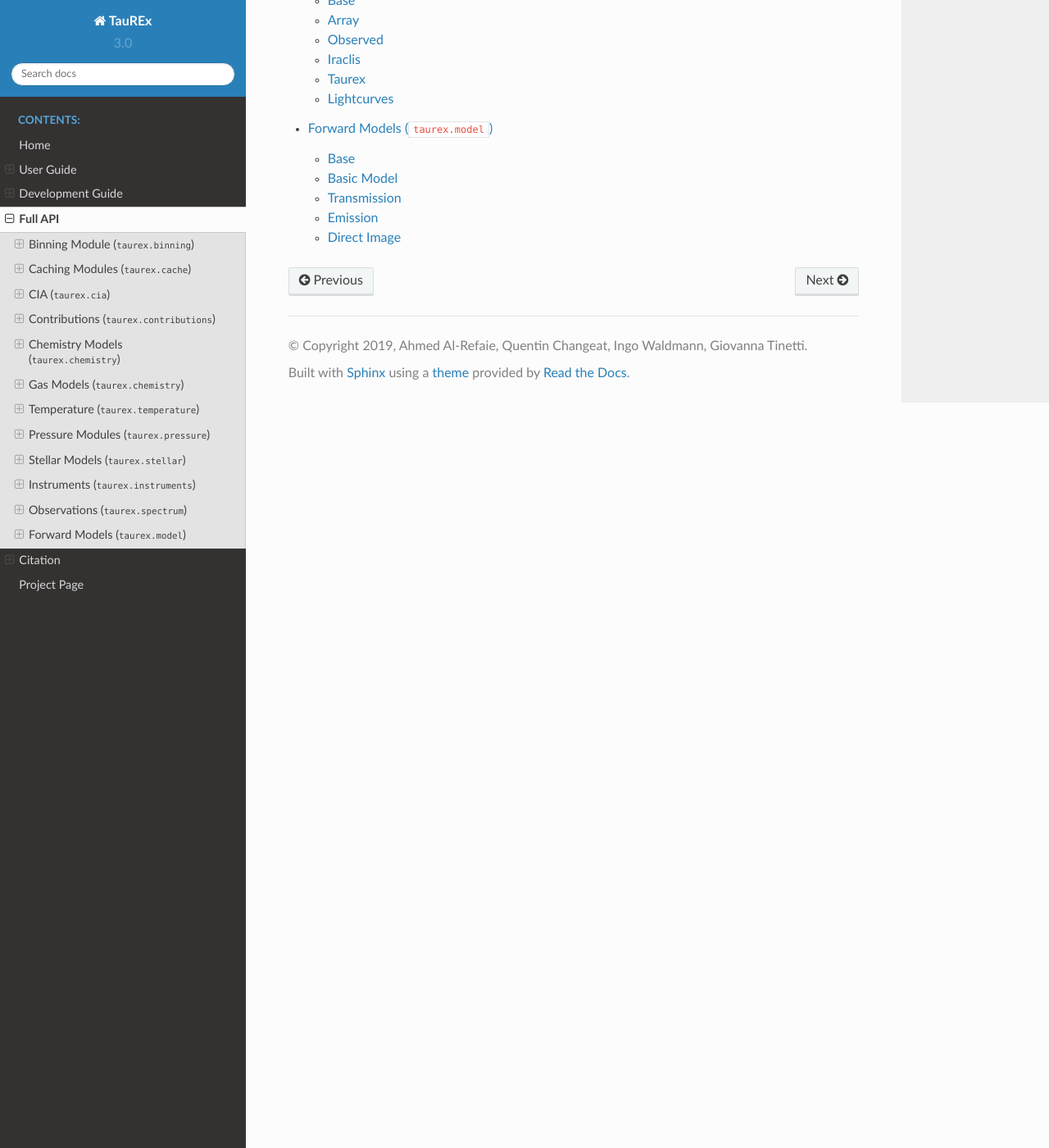
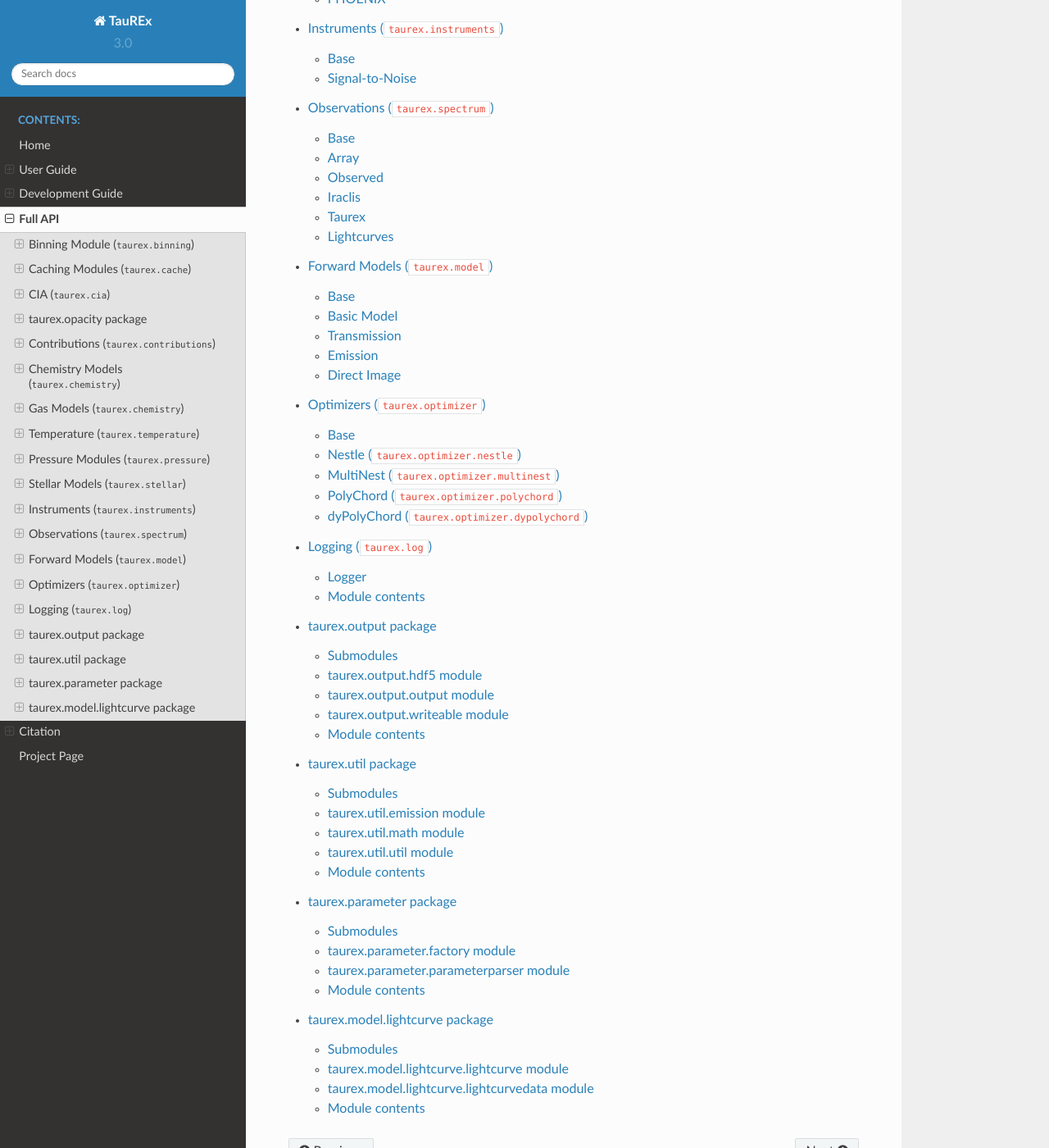
Before and after one commit to ucl-exoplanets/TauREx3_public, a Sphinx documentation site: the page built from doc/source/api/modules.rst, in a window 1280 px wide and 1400 px high, scrolled down 1660 px. Shown: the whole window at 82% size. Built offline with Sphinx 7.4.7 and the Read the Docs theme 2.0.0, drawn with Linux system fonts in a browser that asks for light colours; pages that are not in the unit, such as notebooks, are missing from menus; some of the changed text lies outside the part shown.

```diff
--- a/doc/source/api/modules.rst
+++ b/doc/source/api/modules.rst
@@ -7,6 +7,7 @@ Taurex API Documentation
    taurex.binning
    taurex.cache
    taurex.cia
+   taurex.opacity
    taurex.contributions
    taurex.chemistry
    taurex.temperature
@@ -15,3 +16,9 @@ Taurex API Documentation
    taurex.instrument
    taurex.spectrum
    taurex.model
+   taurex.optimizer
+   taurex.log
+   taurex.output
+   taurex.util
+   taurex.parameter
+   taurex.model.lightcurve
--- a/doc/source/api/taurex.log.rst
+++ b/doc/source/api/taurex.log.rst
@@ -1,11 +1,8 @@
-taurex.log package
-==================
+Logging (``taurex.log``)
+========================
 
-Submodules
-----------
-
-taurex.log.logger module
-------------------------
+Logger
+------
 
 .. automodule:: taurex.log.logger
    :members:
```
Also changed, not shown: doc/source/api/taurex.optimizer.rst (+17 -27 lines).
